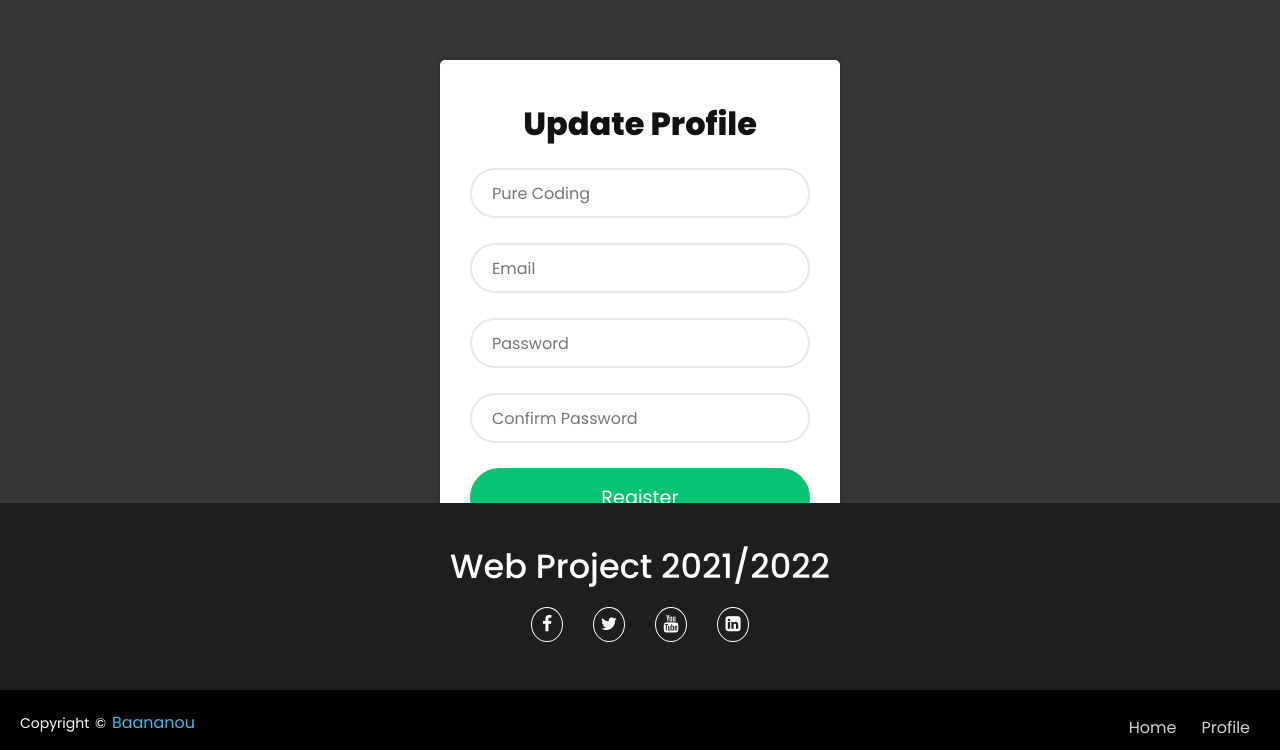
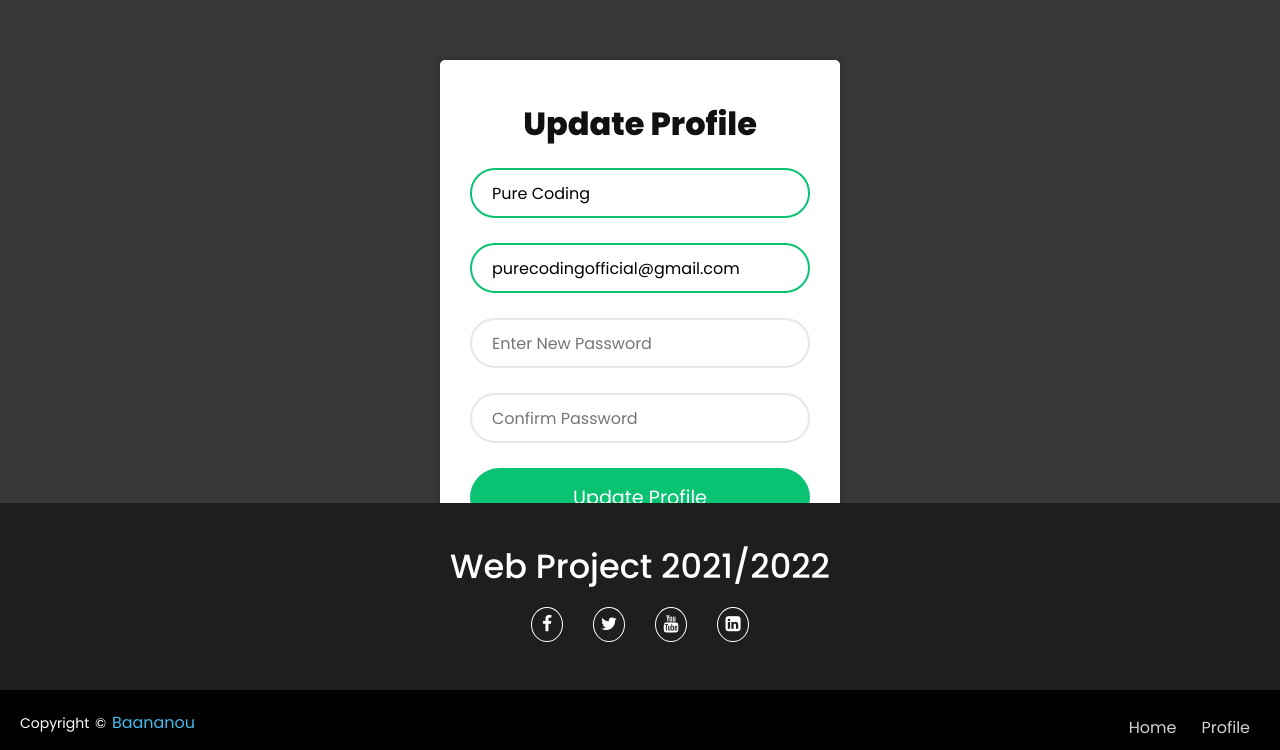
Before and after one commit to Baananou/Blogging-WebSite, a PHP site: page /ProfilePage.php in a window 1280 px wide. Shown: the part 50-800 px from the top of the page. Run offline with PHP 8.4, Linux system fonts and the light colour scheme; a user stored in the database is signed in; data comes from the database, SQL or seed files in the repository; data that the repository does not hold is empty.

Commit message:
ProfilePage Done

```diff
--- a/ProfilePage.php
+++ b/ProfilePage.php
@@ -1,55 +1,16 @@
 <?php
-
   include 'config.php';
-
-
-if (isset($_POST['submit'])) {
-	$username = $_POST['username'];
-	$email = $_POST['email'];
-	$password = md5($_POST['password']);
-	$cpassword = md5($_POST['cpassword']);
-
-	if ($password == $cpassword) {
-		$sql = "SELECT * FROM users WHERE email='$email'";
-		$result = mysqli_query($conn, $sql);
-		if (!$result->num_rows > 0) {
-			$sql = "INSERT INTO users (username, email, password)
-					VALUES ('$username', '$email', '$password')";
-			$result = mysqli_query($conn, $sql);
-			if ($result) {
-				 echo "<script>alert('Wow! User Update Completed.')</script>";
-				$username = "";
-				$email = "";
-				$_POST['password'] = "";
-				$_POST['cpassword'] = "";
-			} else {
-				 echo "<script>alert('Woops! Something Wrong Went.')</script>";
-			}
-		} else {
-			 echo "<script>alert('Woops! Email Already Exists.')</script>";
-		}
-
-	} else {
-		echo "<script>alert('Password Not Matched.')</script>";
-	}
-}
-
+  session_start();
+  $id = isset($_GET['id']) ? $_GET['id'] : '';
+  $query=mysqli_query($conn,"SELECT * FROM users where id='$id'")or die(mysqli_error($conn));
+  $row=mysqli_fetch_array($query);
 ?>
-
 <?php ?>
 <?php ?>
-<?php
-
-session_start();
-
-if (!isset($_SESSION['username'])) {
-    header("Location: index.php");
-}
-
-?>
 
 <!DOCTYPE html>
 <html lang="en">
+
     <head>
         <title>Profile</title>
         <meta charset="UTF-8">
@@ -58,6 +19,7 @@ if (!isset($_SESSION['username'])) {
         <link href="css/style.css" rel="stylesheet">
         <link rel="stylesheet" type="text/css" href="style.css">
     </head>
+
     <header>
         <div id="brand"><a href="#">Web Project</a></div>
           <center id="brand"><?php echo "Welcome " . $_SESSION['username']; ?> </center>
@@ -71,40 +33,80 @@ if (!isset($_SESSION['username'])) {
     </header>
 
     <body>
-
     <!-- Profile Section -->
       <section id="Profile">
         <div class="Profile">
 	        <div class="container">
-	        	<form action="" method="POST" class="login-email">
-                <?php
-                    $id=$_SESSION['id'];
-                    $sql=" SELECT * FROM users WHERE id='$id'";
+          <form action="" method="post" class="login-email">
+            <p class="login-text" style="font-size: 2rem; font-weight: 800;">Update Profile</p>
+              <?php $username=$_SESSION['username'];
+                $sql=" SELECT * FROM users WHERE username='$username'";
                 $result = mysqli_query($conn , $sql);
-                    $row =mysqli_fetch_array($result);
-                ?>
-                    <p class="login-text" style="font-size: 2rem; font-weight: 800;">Update Profile</p>
+                $row =mysqli_fetch_array($result); ?>
                 <div class="input-group">
-	        			<input type="text" placeholder="<?php echo $_SESSION['username']; ?>" name="username" value="<?php echo $username; ?>" required>
+                  <input type="text" id="username" name="username" value="<?php echo $row['username'] ?> " ><br>
                 </div>
                 <div class="input-group">
-	        			<input type="email" placeholder="Email" name="email" value="<?php echo $email; ?>" required>
+                  <input type="email" id="email" name="email" value="<?php echo $row['email'] ?>" placeholder="Email Address"><br>
                 </div>
                 <div class="input-group">
-	        			<input type="password" placeholder="Password" name="password" value="<?php echo $_POST['password']; ?>" required>
+                  <input type="password" id="password" name="password" placeholder="Enter New Password" required><br>
                 </div>
                 <div class="input-group">
-	        			<input type="password" placeholder="Confirm Password" name="cpassword" value="<?php echo $_POST['cpassword']; ?>" required>
+	        			  <input type="password" placeholder="Confirm Password" name="cpassword" required >
 	        		  </div>
+                <input type="hidden" value="<?php echo $row['password']; ?>" name="password2">
+                <input type="hidden" name="id_usr" value="<?php echo $row["id"]; ?>">
+
+                <?php if(isset($_GET['updated'])){?>
+                 <p style="color:green;font-weight:700"> Updated successfully ! </p> <?php } elseif (isset($_GET['Exist'])) {?>
+                 <p style="color:red;font-weight:700"> Email exists  ! </p> <?php } ?>
+
                  <div class="input-group">
-	        			<button href= "index.php" name="submit" class="btn">Register</button>
+                 <button type="submit" name= "submit" class="btn"> Update Profile</button>
                 </div>
-	        		<p class="login-register-text">Have an account? <a href="index.php">Login Here</a>.</p>
           </form>
         </div>
       </section>
+<?php
+if (isset($_POST["submit"])){
+  $usernameA=$_POST['username'];
+  $emailA=$_POST['email'];
+  $mdp=$_POST['password2'];
+  $hash=$_POST['password2'];
+
+  $idn = $_POST["id_usr"];
+
+  if (!empty($_POST["password"] && $_POST["password"] === $_POST["cpassword"])) { $mdp = $_POST["password"];
+                                    $hash = md5($mdp);}
+  else {
+    echo "<script>alert('Woops! Something Wrong Went.')</script>";
+  }
+  // email Update !
+  if ($emailA != "" ) {$query = "SELECT * FROM users where email like '$emailA'";
+                      $verif_email = mysqli_num_rows(mysqli_query($conn, $query));}
+  else {$verif_email = 0;}
+
+  if ($verif_email == 1 && $emailA != $row["email"]) {echo ("<meta http-equiv='refresh' content='0;  URL =ProfilePage.php?Exist'/>");}
+  else{$insert ="UPDATE users set email='$emailA', password='$hash' where id='$idn'";
+       $update=mysqli_query($conn,$insert);}
+  if ($update) {echo ("<meta http-equiv='refresh' content='0;  URL =ProfilePage.php?Updated'/>");}
+  else {echo mysqli_error($conn);}
+
+  // username Update !
+  if ($usernameA != "" ) {$query = "SELECT * FROM users where email like '$usernameA'";
+    $verif_username = mysqli_num_rows(mysqli_query($conn, $query));}
+  else {$verif_username = 0;}
+  if ($verif_username == 1 && $usernameA != $row["username"]) {echo ("<meta http-equiv='refresh' content='0;  URL =ProfilePage.php?Exist'/>");}
+  else{$insert ="UPDATE users set username='$usernameA', password='$hash' where id='$idn'";
+  $update=mysqli_query($conn,$insert);
+  $_SESSION = $_POST;}
+  if ($update) {echo ("<meta http-equiv='refresh' content='0;  URL =ProfilePage.php?Updated'/>");}
+  else {echo mysqli_error($conn);}
+
+
+}?>
     <!-- End Profile Section -->
-
     </body>
 
   <!-- footer Section -->
```
Lines whose indentation alone changed are shown as unchanged.
